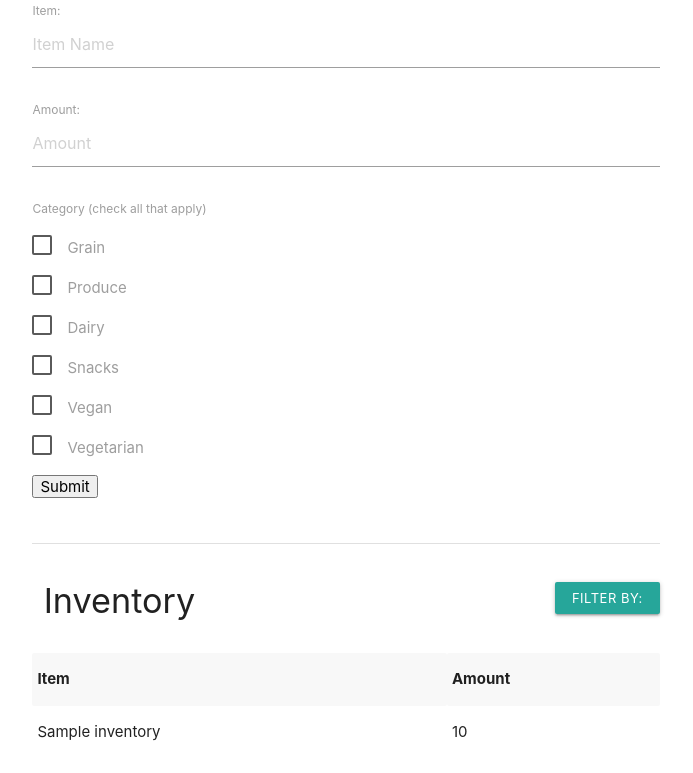
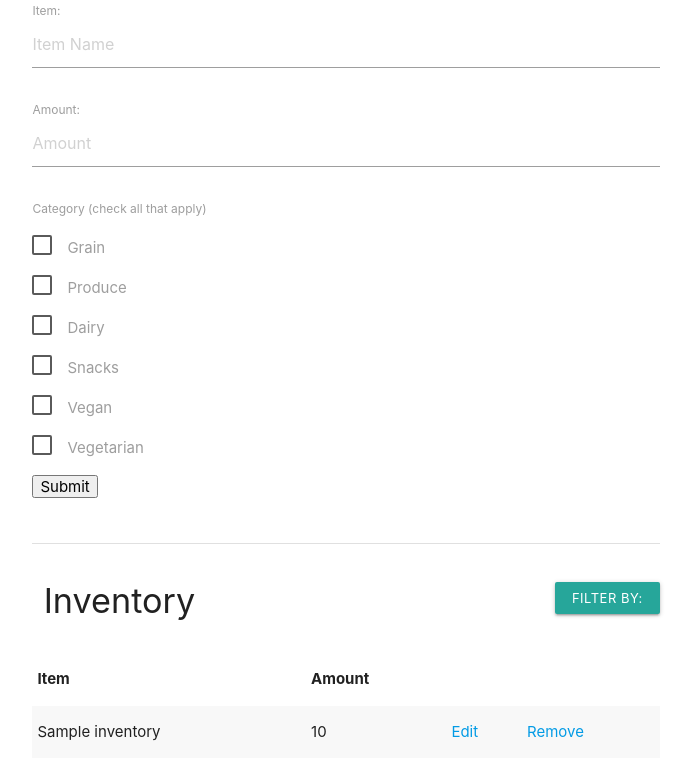
Before and after one commit to fionahtt/Covid-19-CMU-FOODPANTRY, a Flask app: page /inventory in a window 1280 px wide. Shown: the part 318-1091 px from the top of the page, without its empty margins (294-987 px from the left). Run offline with Flask 2, Linux system fonts and the light colour scheme; tables that the repository leaves empty hold one stand-in row (values such as "Sample post"); some libraries are stand-ins or nearby versions.

Commit message:
Just edited the table a bit, added <thead> and <tbody> tags and a place where we could possibly edit items in the database sometime later

```diff
--- a/templates/staff_inventory.html
+++ b/templates/staff_inventory.html
@@ -82,16 +82,24 @@
 
 
         <table class = "striped">
+            <thead>
                 <tr>
                     <th>Item</th>
                     <th>Amount</th>
                 </tr>
+            </thead>
+            <tbody>
                 {% for item in values %}
                     <tr>
                         <td>{{item.name}}</td>
+                        <!-- Add feature to add/subtract items from inventory here -->
                         <td>{{item.amount}}</td>
+                        <!-- Maybe use a javascript function triggered by onmousedown here? -->
+                        <td><a>Edit</a></td>
+                        <td><a>Remove</a></td>
                     </tr>
                 {% endfor %}
+            </tbody>
         </table>
     </div>
 
```
Lines whose indentation alone changed are shown as unchanged.
